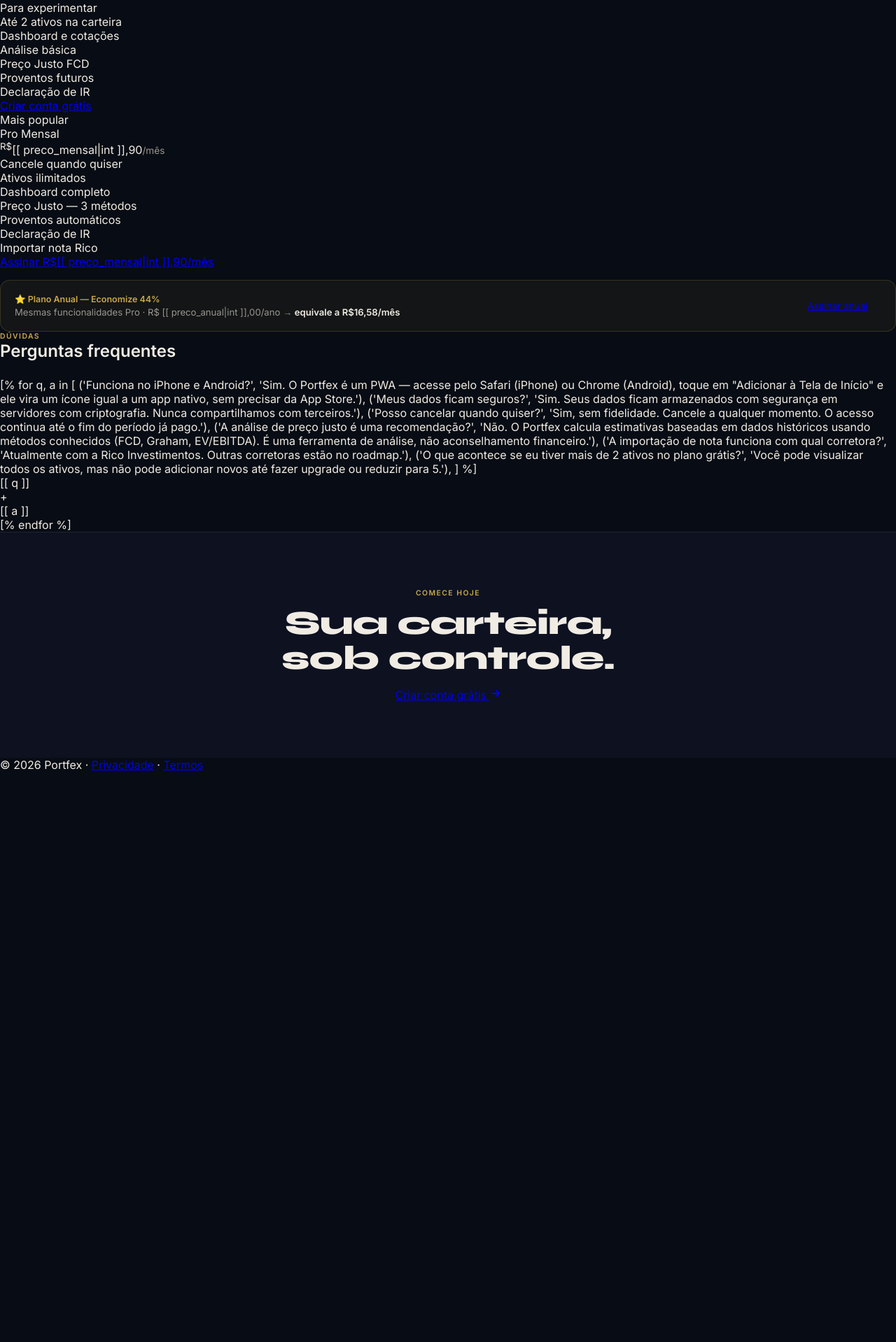
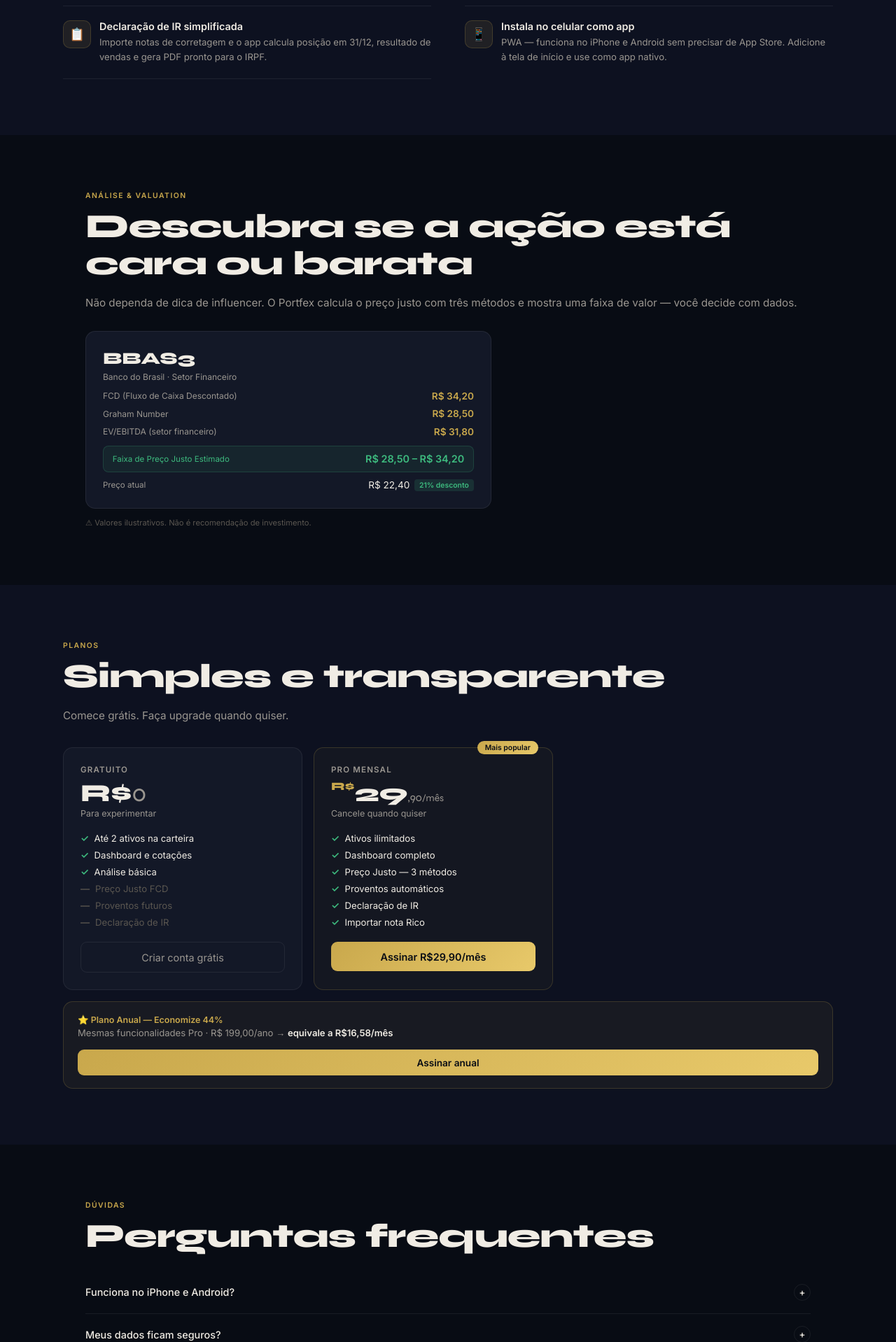
Before and after one commit to Fespecamilha/PortFexWEB, a Flask app: page / in a window 1280 px wide. Shown: the part 1367-3285 px from the top of the page at 70% size. Before the commit the page ends 2468 px from the top, so only its background shows below. Run offline with Flask 3, Linux system fonts and the light colour scheme; some libraries are stand-ins or nearby versions.

Commit message:
Fix landing page CSS + remove yfinance OOM

```diff
--- a/templates/landing.html
+++ b/templates/landing.html
@@ -64,7 +64,7 @@
 .tape-track span b{font-weight:600;color:var(--white);}
 .tape-track span.up b{color:var(--green);}
 .tape-track span.dn b{color:var(--red);}
-@keyframes tape{0%{transform:translateX(0)}100%{transform:translateX(-50%)]]
+@keyframes tape{0%{transform:translateX(0)}100%{transform:translateX(-50%)}}
 
 /* ── Nav ──────────────────────────────────────────────── */
 nav{
@@ -140,7 +140,7 @@
   margin-bottom:1.5rem;width:fit-content;
 }
 .hero-eyebrow::before{content:'●';font-size:.5rem;animation:pulse 2s ease-in-out infinite;}
-@keyframes pulse{0%,100%{opacity:1}50%{opacity:.3]]
+@keyframes pulse{0%,100%{opacity:1}50%{opacity:.3}}
 
 .hero h1{
   font-family:'Syne',sans-serif;font-weight:800;
@@ -229,7 +229,7 @@
 .features{padding:5rem 2rem;background:var(--bg2);}
 .features-inner{max-width:1100px;margin:0 auto;}
 .feat-list{display:grid;grid-template-columns:1fr;gap:0;margin-top:2.5rem;}
-@media(min-width:768px){.feat-list{grid-template-columns:1fr 1fr;gap:0 3rem;]]
+@media(min-width:768px){.feat-list{grid-template-columns:1fr 1fr;gap:0 3rem;}}
 .feat-item{
   padding:1.25rem 0;
   border-bottom:1px solid var(--border);
@@ -581,7 +581,7 @@
       <div class="plan featured">
         <div class="plan-badge">Mais popular</div>
         <div class="plan-name">Pro Mensal</div>
-        <div class="plan-price"><sup>R$</sup>[[ preco_mensal|int ]]<span style="font-size:1rem">,90<span style="font-size:.85rem;color:var(--gray)">/mês</span></span></div>
+        <div class="plan-price"><sup>R$</sup>{{ preco_mensal|int }}<span style="font-size:1rem">,90<span style="font-size:.85rem;color:var(--gray)">/mês</span></span></div>
         <div class="plan-desc">Cancele quando quiser</div>
         <ul class="plan-features">
           <li>Ativos ilimitados</li>
@@ -591,7 +591,7 @@
           <li>Declaração de IR</li>
           <li>Importar nota Rico</li>
         </ul>
-        <a href="/cadastro?plano=mensal" class="btn-plan-gold">Assinar R$[[ preco_mensal|int ]],90/mês</a>
+        <a href="/cadastro?plano=mensal" class="btn-plan-gold">Assinar R${{ preco_mensal|int }},90/mês</a>
       </div>
 
     </div>
@@ -600,7 +600,7 @@
     <div class="reveal" style="margin-top:1rem;padding:1.1rem 1.25rem;background:rgba(201,168,76,.06);border:1px solid var(--border2);border-radius:14px;display:flex;align-items:center;justify-content:space-between;gap:1rem;flex-wrap:wrap">
       <div>
         <div style="font-size:.78rem;font-weight:600;color:var(--gold)">⭐ Plano Anual — Economize 44%</div>
-        <div style="font-size:.82rem;color:var(--gray);margin-top:.2rem">Mesmas funcionalidades Pro · R$ [[ preco_anual|int ]],00/ano → <b style="color:var(--white)">equivale a R$16,58/mês</b></div>
+        <div style="font-size:.82rem;color:var(--gray);margin-top:.2rem">Mesmas funcionalidades Pro · R$ {{ preco_anual|int }},00/ano → <b style="color:var(--white)">equivale a R$16,58/mês</b></div>
       </div>
       <a href="/cadastro?plano=anual" class="btn-plan-gold" style="white-space:nowrap;padding:.65rem 1.2rem;font-size:.85rem">Assinar anual</a>
     </div>
@@ -612,22 +612,31 @@
   <div class="label section-eyebrow">Dúvidas</div>
   <h2 class="section-title">Perguntas frequentes</h2>
   <div style="margin-top:1.5rem">
-    [% for q, a in [
-      ('Funciona no iPhone e Android?', 'Sim. O Portfex é um PWA — acesse pelo Safari (iPhone) ou Chrome (Android), toque em "Adicionar à Tela de Início" e ele vira um ícone igual a um app nativo, sem precisar da App Store.'),
-      ('Meus dados ficam seguros?', 'Sim. Seus dados ficam armazenados com segurança em servidores com criptografia. Nunca compartilhamos com terceiros.'),
-      ('Posso cancelar quando quiser?', 'Sim, sem fidelidade. Cancele a qualquer momento. O acesso continua até o fim do período já pago.'),
-      ('A análise de preço justo é uma recomendação?', 'Não. O Portfex calcula estimativas baseadas em dados históricos usando métodos conhecidos (FCD, Graham, EV/EBITDA). É uma ferramenta de análise, não aconselhamento financeiro.'),
-      ('A importação de nota funciona com qual corretora?', 'Atualmente com a Rico Investimentos. Outras corretoras estão no roadmap.'),
-      ('O que acontece se eu tiver mais de 2 ativos no plano grátis?', 'Você pode visualizar todos os ativos, mas não pode adicionar novos até fazer upgrade ou reduzir para 5.'),
-    ] %]
+
     <div class="faq-item">
-      <div class="faq-q" onclick="toggleFaq(this)">
-        [[ q ]]
-        <div class="icon">+</div>
-      </div>
-      <div class="faq-a">[[ a ]]</div>
+      <div class="faq-q" onclick="toggleFaq(this)">Funciona no iPhone e Android?<div class="icon">+</div></div>
+      <div class="faq-a">Sim. O Portfex é um PWA — acesse pelo Safari (iPhone) ou Chrome (Android), toque em "Adicionar à Tela de Início" e ele vira um ícone igual a um app nativo, sem precisar da App Store.</div>
     </div>
-    [% endfor %]
+    <div class="faq-item">
+      <div class="faq-q" onclick="toggleFaq(this)">Meus dados ficam seguros?<div class="icon">+</div></div>
+      <div class="faq-a">Sim. Seus dados ficam armazenados com segurança em servidores com criptografia. Nunca compartilhamos com terceiros.</div>
+    </div>
+    <div class="faq-item">
+      <div class="faq-q" onclick="toggleFaq(this)">Posso cancelar quando quiser?<div class="icon">+</div></div>
+      <div class="faq-a">Sim, sem fidelidade. Cancele a qualquer momento. O acesso continua até o fim do período já pago.</div>
+    </div>
+    <div class="faq-item">
+      <div class="faq-q" onclick="toggleFaq(this)">A análise de preço justo é uma recomendação?<div class="icon">+</div></div>
+      <div class="faq-a">Não. O Portfex calcula estimativas baseadas em dados históricos (FCD, Graham, EV/EBITDA). É uma ferramenta de análise, não aconselhamento financeiro.</div>
+    </div>
+    <div class="faq-item">
+      <div class="faq-q" onclick="toggleFaq(this)">A importação de nota funciona com qual corretora?<div class="icon">+</div></div>
+      <div class="faq-a">Atualmente com a Rico Investimentos. Outras corretoras estão no roadmap.</div>
+    </div>
+    <div class="faq-item">
+      <div class="faq-q" onclick="toggleFaq(this)">O que acontece se eu tiver mais de 2 ativos no plano grátis?<div class="icon">+</div></div>
+      <div class="faq-a">Você pode visualizar todos os ativos, mas não pode adicionar novos até fazer upgrade ou reduzir para 2.</div>
+    </div>
   </div>
 </section>
 
```
